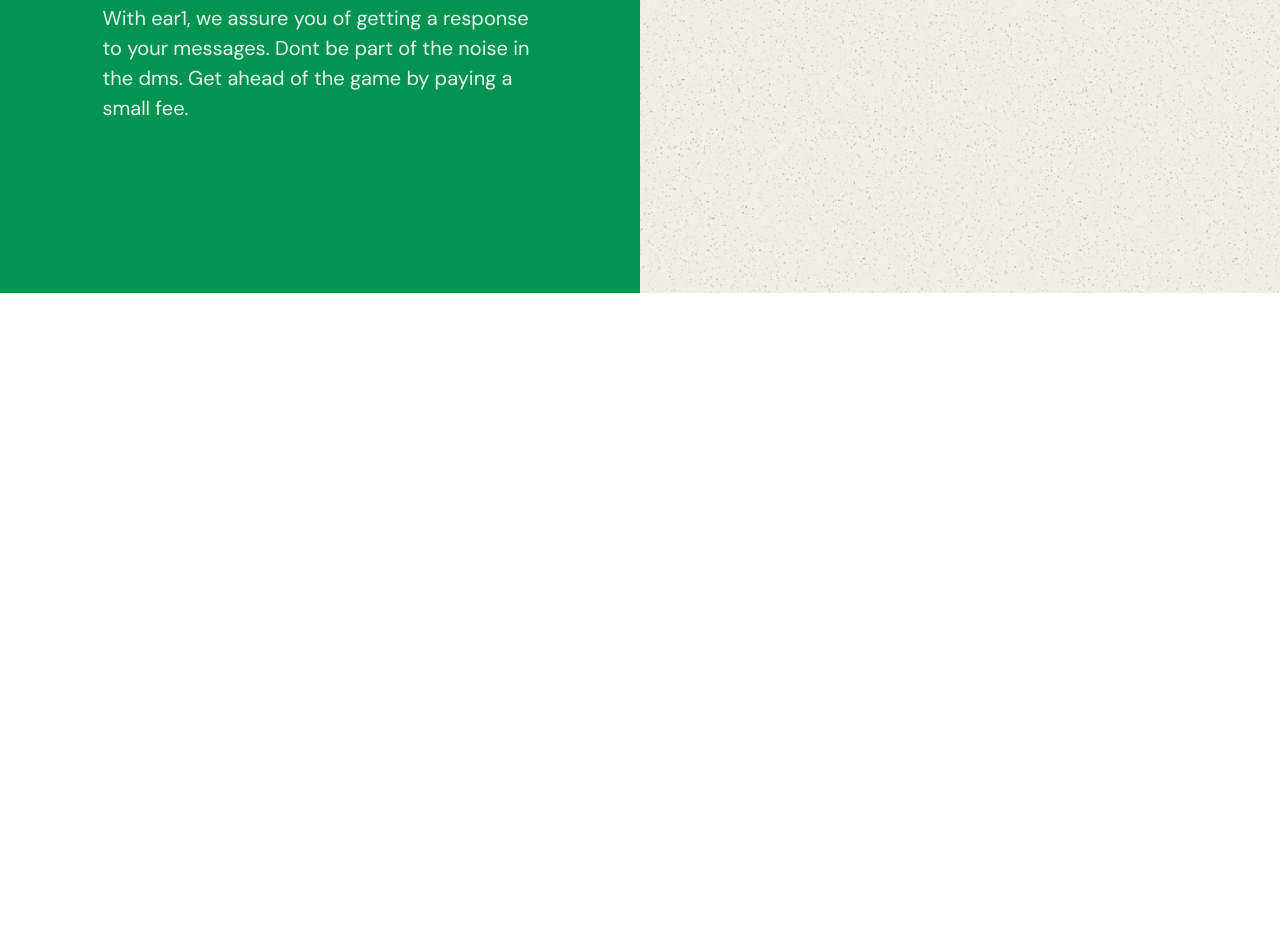
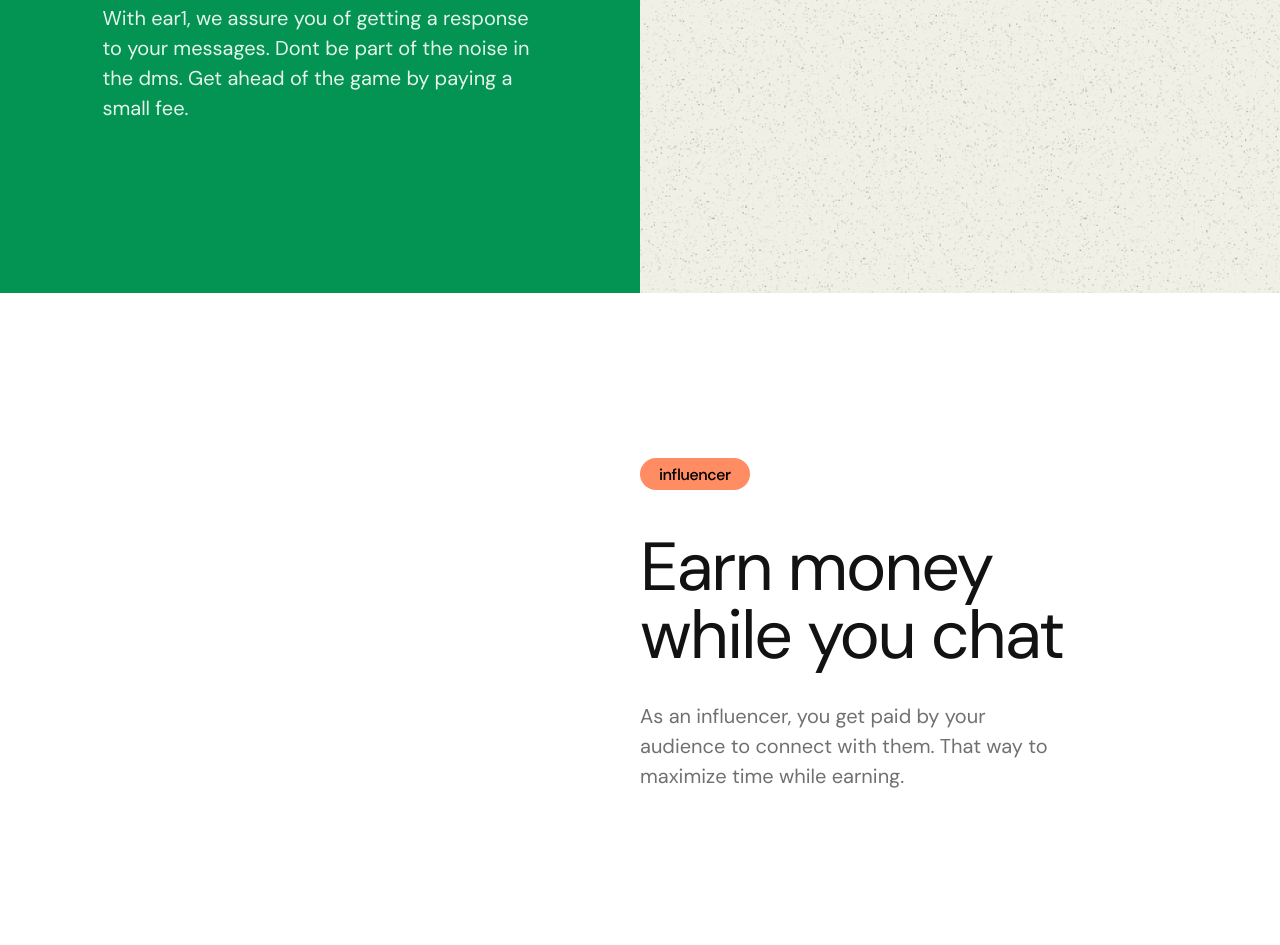
Before and after one commit to AckonSamuel/earl, a website: page index.html in a window 1280 px wide. Shown: the part 2849-3794 px from the top of the page. Before the commit the page ends 3142 px from the top, so only its background shows below. Drawn offline with Linux system fonts and the light colour scheme.

Commit message:
Create influencer 1

```diff
--- a/about.css
+++ b/about.css
@@ -11,7 +11,7 @@
     background-position: contain, top left, top right;
 }
 
-#about > h2 {
+#about>h2 {
     margin-left: 8.47%;
     margin-right: 51.11%;
     font-family: 'DM Sans';
@@ -23,7 +23,7 @@
     color: #007640;
 }
 
-#about > p {
+#about>p {
     margin-top: 2.152%;
     margin-left: 8.47%;
     margin-right: 44.097%;
@@ -37,7 +37,7 @@
     opacity: 0.6;
 }
 
-.fan-info > h3 {
+.fan-info>h3 {
     margin-top: 7.1%;
     margin-left: 16%;
     margin-right: auto;
@@ -100,7 +100,7 @@
     color: #FFFFFF;
 }
 
-.fan-info2 > .lower {
+.fan-info2>.lower {
     margin-left: 16%;
     margin-right: 16.667%;
     margin-bottom: 26.586%;
@@ -117,3 +117,38 @@
 .groupleft2 {
     background-image: url('./assets/fans/spanbg.png');
 }
+
+.influ1 {
+    display: grid;
+    grid-template-columns: 1fr 1fr;
+    background-color: white;
+}
+
+.influ1-info2>h3 {
+    margin-top: 6%;
+    margin-right: 32.361%;
+    font-family: 'DM Sans';
+    font-style: normal;
+    font-weight: 500;
+    font-size: 68px;
+    line-height: 101.1%;
+    letter-spacing: -0.03em;
+    color: #121212;
+}
+
+.influ1-info2 > p {
+    margin-top: 4.834%;
+    margin-right: 32.361%;
+    margin-bottom: 24.018%;
+    font-family: 'DM Sans';
+    font-style: normal;
+    font-weight: 400;
+    font-size: 20px;
+    line-height: 150%;
+    color: #121212;
+    opacity: 0.6;
+}
+
+.influencerpill {
+    margin-top: 25.831%;
+}
--- a/index.html
+++ b/index.html
@@ -81,6 +81,16 @@
             </div>
         </div>
     </section>
+    <section class="influencer">
+        <div class="influ1">
+            <div class="influ2"></div>
+            <div class="influ1-info2">
+                <img class="influencerpill" src="./assets/influencer/Influencerpill.svg" alt="influencerpill">
+                <h3>Earn money while you chat</h3>
+                <p>As an influencer, you get paid by your audience to connect with them. That way to maximize time while earning.  </p>
+            </div>
+        </div>
+    </section>
 </body>
 
 </html>
```
Also changed, not shown: assets/influencer/Influencerpill.svg (added).
